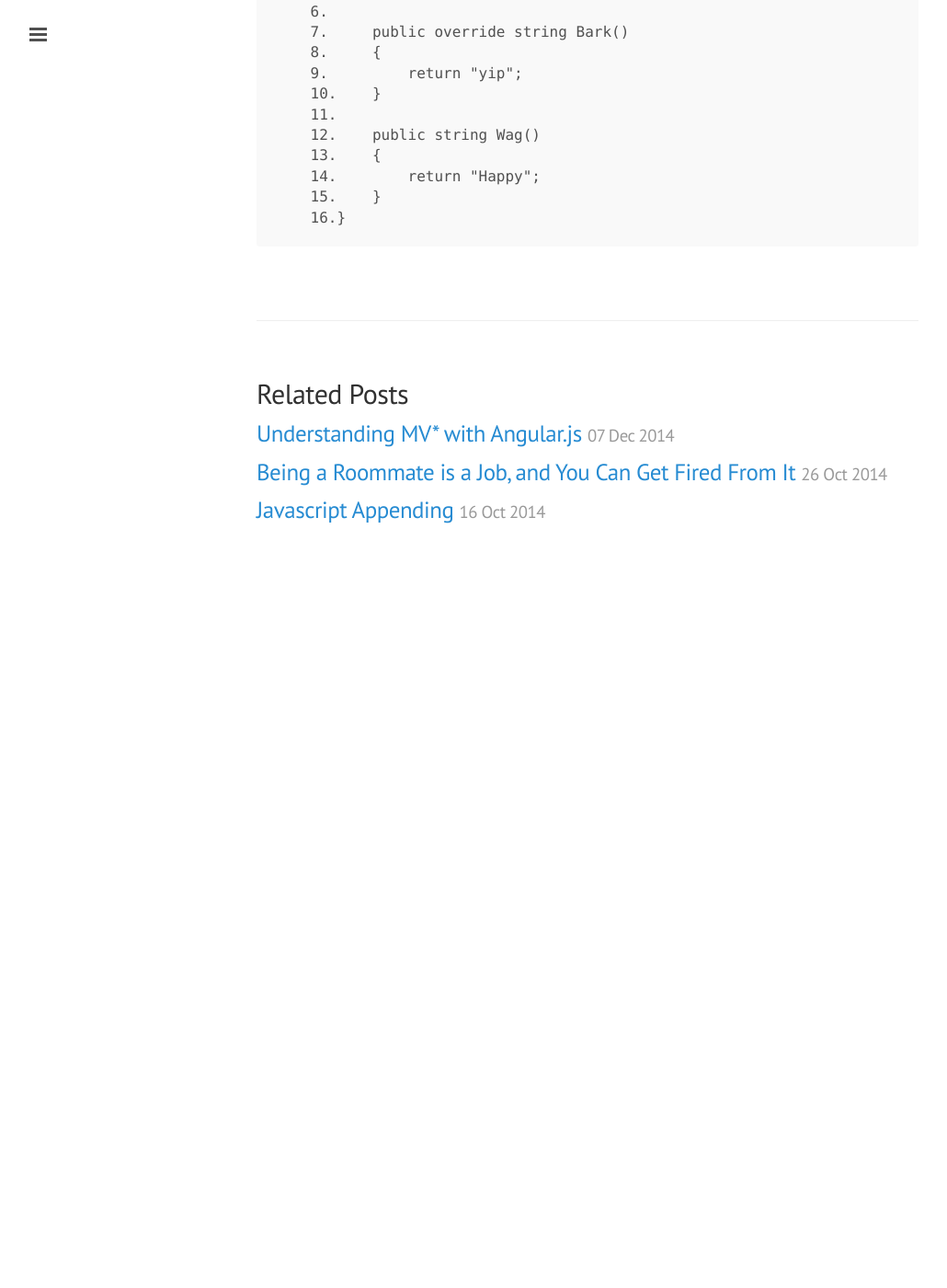
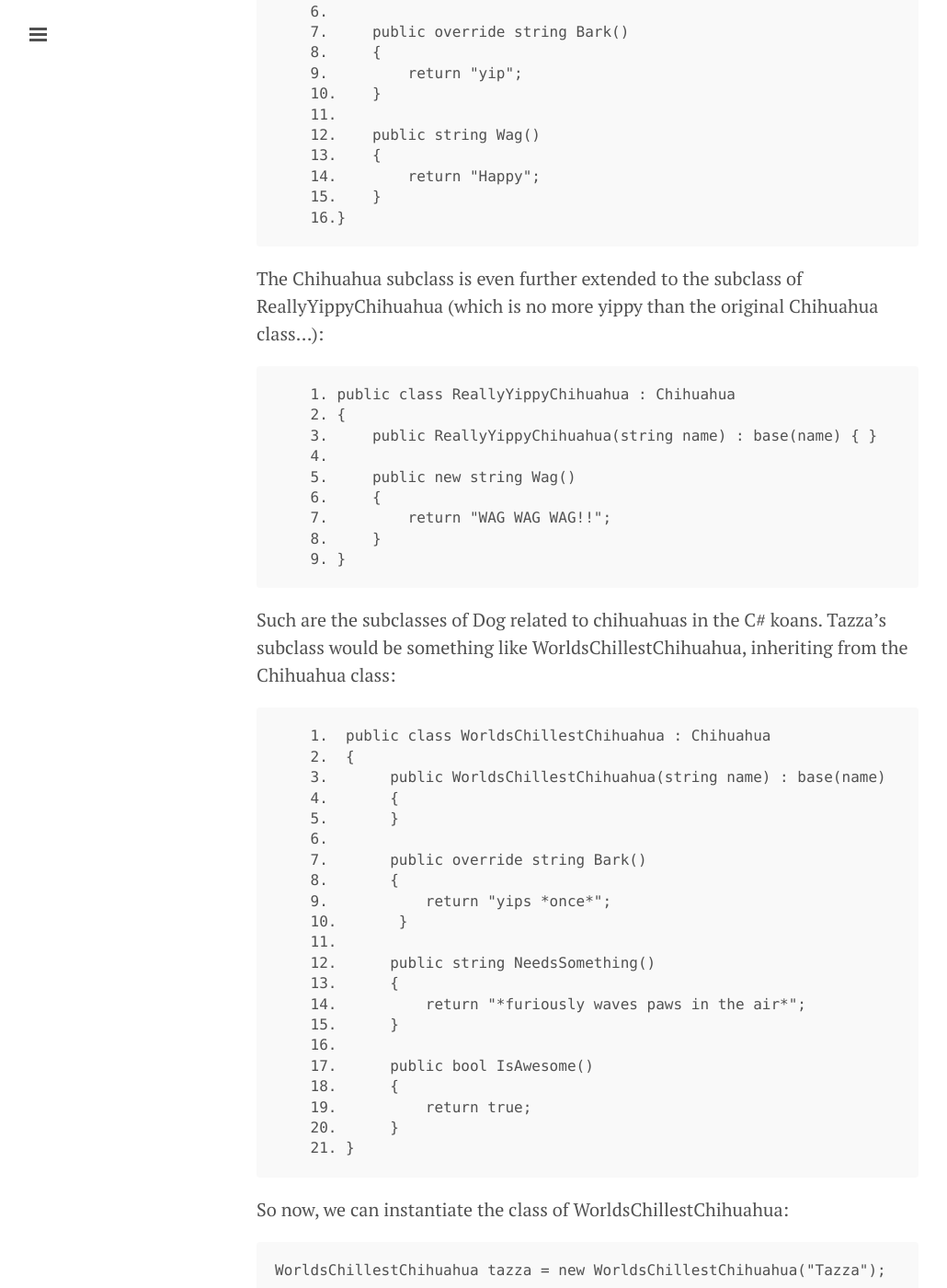
Before and after one commit to BlaiseGratton/blaisegratton.github.io, a Jekyll site: the page built from _posts/2015-01-27-chihuahua-inheritance.md, in a window 1280 px wide and 1400 px high, scrolled down 1526 px. Shown: the whole window at 92% size, without its empty margins (1-1031 px from the left). Built offline with Jekyll 4.4.1, drawn with Linux system fonts in a browser that asks for light colours; Markdown is read by kramdown in place of the engine named in the settings; before the commit the page ends 2156 px from its top, so only the background shows below that; some of the changed text lies outside the part shown.

Commit message:
finish post on tazza

```diff
--- a/_posts/2015-01-27-chihuahua-inheritance.md
+++ b/_posts/2015-01-27-chihuahua-inheritance.md
@@ -44,3 +44,47 @@ All well and good - dogs have a name and they bark. The subclass of Chihuahua is
         14.        return "Happy";
         15.    }
         16.}
+
+The Chihuahua subclass is even further extended to the subclass of ReallyYippyChihuahua (which is no more yippy than the original Chihuahua class...):
+
+        1. public class ReallyYippyChihuahua : Chihuahua
+        2. {
+        3.     public ReallyYippyChihuahua(string name) : base(name) { }
+        4.
+        5.     public new string Wag()
+        6.     {
+        7.         return "WAG WAG WAG!!";
+        8.     }
+        9. }
+
+Such are the subclasses of Dog related to chihuahuas in the C# koans. Tazza&rsquo;s subclass would be something like WorldsChillestChihuahua, inheriting from the Chihuahua class:
+
+        1.  public class WorldsChillestChihuahua : Chihuahua
+        2.  {
+        3.       public WorldsChillestChihuahua(string name) : base(name)
+        4.       {
+        5.       }
+        6.
+        7.       public override string Bark()
+        8.       {
+        9.           return "yips *once*";
+        10.       }
+        11.
+        12.      public string NeedsSomething()
+        13.      {
+        14.          return "*furiously waves paws in the air*";
+        15.      }
+        16.
+        17.      public bool IsAwesome()
+        18.      {
+        19.          return true;
+        20.      }
+        21. }
+
+So now, we can instantiate the class of WorldsChillestChihuahua:
+
+    WorldsChillestChihuahua tazza = new WorldsChillestChihuahua("Tazza");
+
+tazza.IsAwesome() returns true because she is! I mean, just look at this dog.
+
+<img src="public/tazza1.png" alt="photo of Tazza the chihuahua">
```
Also changed, not shown: public/tazza1.png (added).
